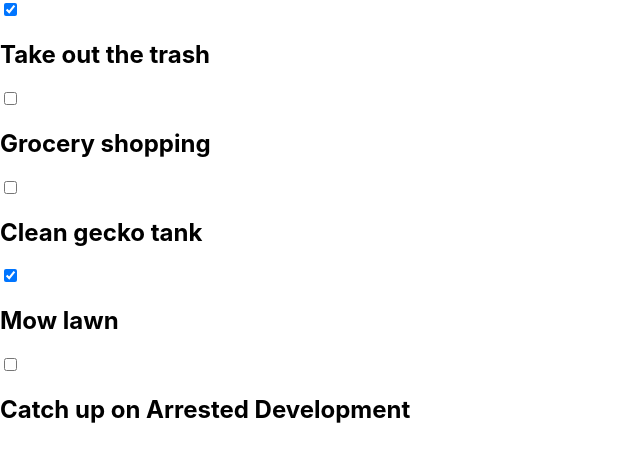
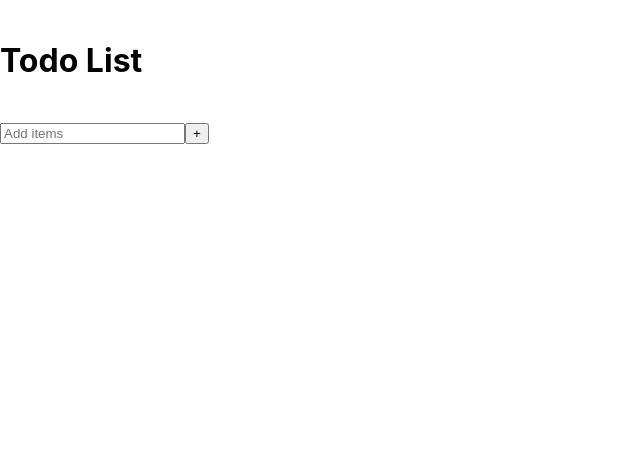
Before and after one commit to pranathnaik/todo-list, a React (Create React App) app: page / in a window 1280 px wide. Shown: the top 462 px of the page, without its empty margins (0-640 px from the left). Built offline with nearby package versions, Linux system fonts and the light colour scheme.

Commit message:
added items

```diff
--- a/src/App.js
+++ b/src/App.js
@@ -1,31 +1,43 @@
-import React from "react"
-import Item from "./item"
-import todosData from "./data"
-class App extends React.Component{
-  constructor(){
-    super()
-    this.state = {
-      todos : todosData
+import React,{useState} from "react"
+import ToDoList from "./ToDoList"
 
-    }
-    this.handlechange = this.handlechange.bind();
-  }
-  handlechange(id){
-    console.log(id)
+const App =() =>{
+
+  const [inputList, setInputList] = useState("");
+  const [Items,setItems] = useState([]);
+
+  const itemEvent =(event)=> {
+    setInputList(event.target.value);
+  };
+
+  const listOfItems =()=>{
+    setItems((oldItems)=>{
+      return [...oldItems,inputList];
+    });
+
+    setInputList('')
   }
 
-  render(){
-   const todositem= this.state.todos.map(item => <Item
-                                                  key={item.id}
-                                                  id={item.id}
-                                                  conten={item.text}
-                                                  status={item.completed}
-                                                  handlechange={this.handlechange}/>)
-     return(
-       <div>
-       {todositem}
-       </div>
-       )
-   }
+  return (<>
+    <div className='main_div'>
+      <div className='center_div'>
+        <br/>
+        <h1> Todo List</h1>
+        <br/>
+        <input value={inputList} type="text" placeholder='Add items' onChange={itemEvent}/>
+        <button onClick={listOfItems} >+</button>
+
+
+        <ol>
+          {Items.map((itemval)=>{
+          return   <ToDoList
+              text ={itemval}
+            />
+          })}
+        </ol>
+        </div>
+    </div>
+  </>)
 }
-export default App
+
+export default App;
--- /dev/null
+++ b/src/ToDoList.js
@@ -0,0 +1,6 @@
+import React from "react"
+
+const ToDoList =(props)=>{
+    return <li> {props.text} </li>
+}
+export default ToDoList
--- a/src/data.js
+++ /dev/null
@@ -1,29 +0,0 @@
-const todosData = [
-    {
-        id: 1,
-        text: "Take out the trash",
-        completed: true
-    },
-    {
-        id: 2,
-        text: "Grocery shopping",
-        completed: false
-    },
-    {
-        id: 3,
-        text: "Clean gecko tank",
-        completed: false
-    },
-    {
-        id: 4,
-        text: "Mow lawn",
-        completed: true
-    },
-    {
-        id: 5,
-        text: "Catch up on Arrested Development",
-        completed: false
-    }
-]
-
-export default todosData
--- a/src/item.js
+++ /dev/null
@@ -1,13 +0,0 @@
-import React from "react"
-
-function Item(props){
-  console.log(props);
-    return(
-      <div>
-        <input type="checkbox" onChange={()=>props.handlechange(props.id)} checked={props.status}/>
-        <h2>{props.conten}</h2>
-      </div>
-    )
-  }
-
-export default Item
```
Also changed, not shown: product.js (deleted, +0 -13 lines), src/setupTests.js (deleted, +0 -5 lines).
